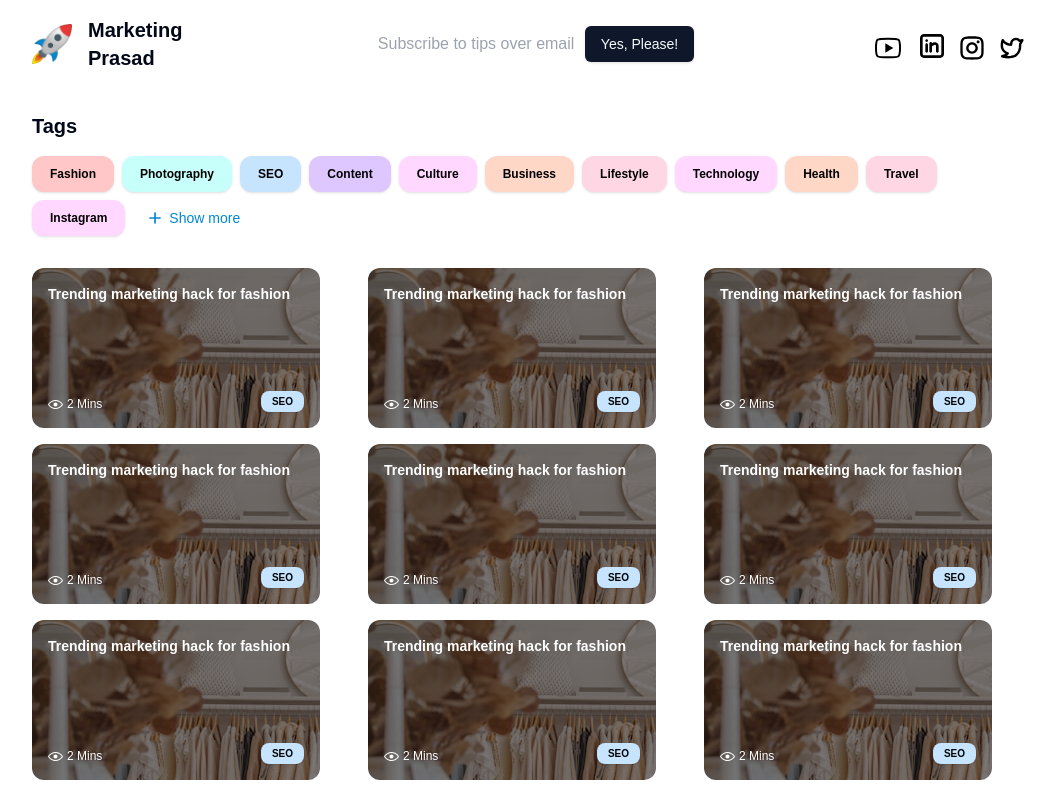
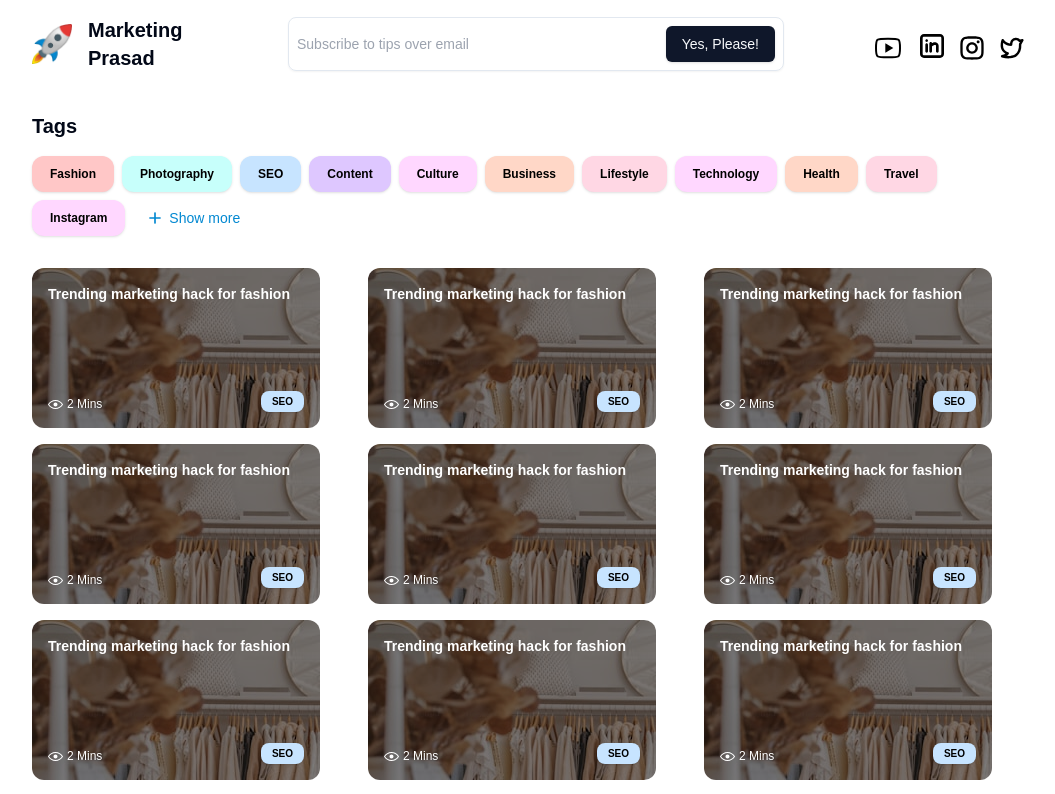
Before and after one commit to juheedhone/prasad-blog, a Next.js app: page / in a window 1280 px wide. Shown: the top 794 px of the page, without its empty margins (112-1167 px from the left). Built offline with nearby package versions, Linux system fonts and the light colour scheme.

Commit message:
Fixed laptop screen NavBar.

```diff
--- a/src/components/Footer.tsx
+++ b/src/components/Footer.tsx
@@ -4,9 +4,7 @@ import SearchInput from "./SearchInput";
 const Footer = () => {
 	return (
 		<div className="fixed bottom-0 right-0 left-0 p-4 bg-white z-10  md:hidden">
-			<div className="flex border rounded-lg shadow-sm p-2 text-[10px] lg:text-sm  font-normal">
-				<SearchInput />
-			</div>
+			<SearchInput />
 
 			<IconModal />
 		</div>
--- a/src/components/NavBar.tsx
+++ b/src/components/NavBar.tsx
@@ -8,9 +8,9 @@ const NavBar = () => {
 				<img src="navLogo.png" alt="logo" className="w-10 h-10" />
 				<h1 className="font-bold text-xl max-w-28">Marketing Prasad</h1>
 			</div>
-			<div className="hidden md:block">
-				<SearchInput />
-			</div>
+
+			<SearchInput className="hidden md:flex" />
+
 			<div className="md:hidden">
 				<img src="chamburger.png" alt="filter" />
 			</div>
--- a/src/components/SearchInput.tsx
+++ b/src/components/SearchInput.tsx
@@ -1,16 +1,25 @@
+import { cn } from "@/lib/utils";
 import SubscribeModal from "./SubscribeModal";
 
-const SearchInput = () => {
+interface Props {
+	className?: string;
+}
+const SearchInput = ({ className }: Props) => {
 	return (
-		<>
+		<div
+			className={cn(
+				"flex border md:max-w-xl w-full md:w-[50%] rounded-lg shadow-sm p-2 text-[10px] lg:text-sm font-normal",
+				className,
+			)}
+		>
 			<input
 				type="email"
 				id="email"
 				placeholder="Subscribe to tips over email"
-				className="outline-none flex-grow"
+				className="outline-none flex-1"
 			/>
 			<SubscribeModal />
-		</>
+		</div>
 	);
 };
 
```
